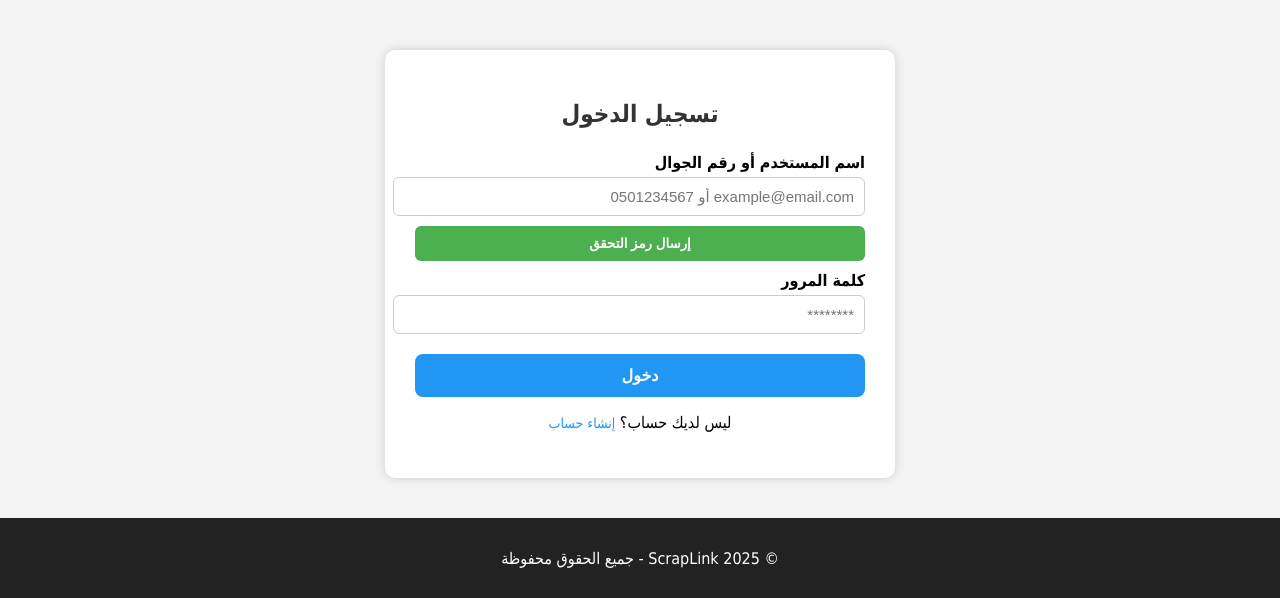
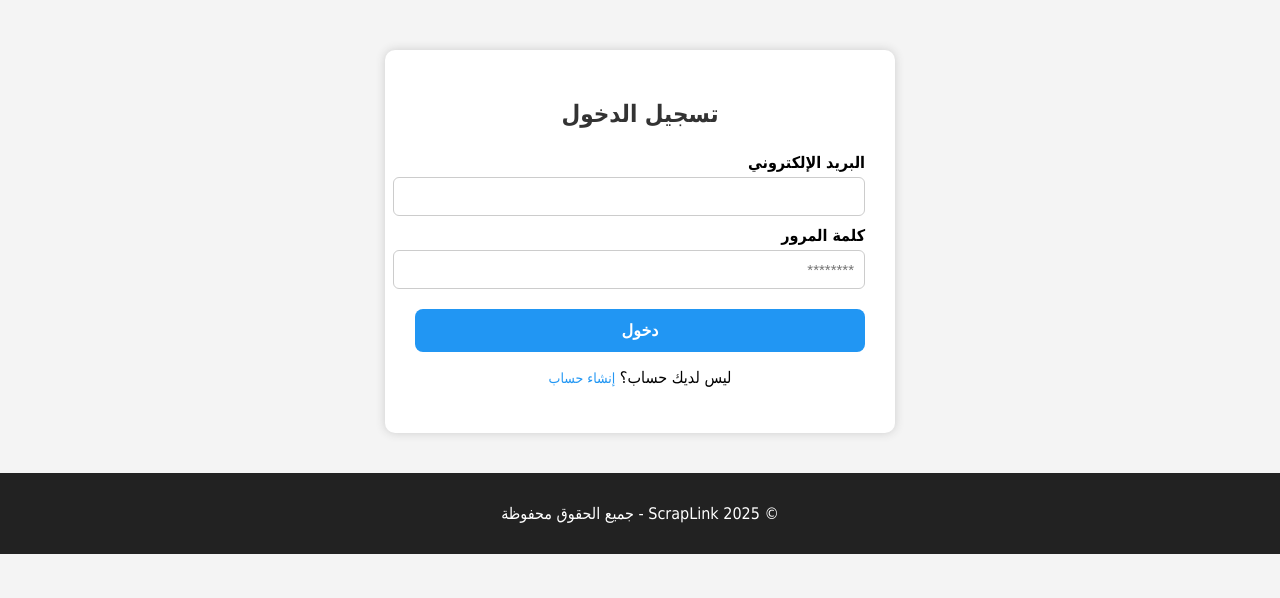
Before and after one commit to haninbnder/ekls, a Django app: page /login/ in a window 1280 px wide. Shown: the part 120-718 px from the top of the page. Run offline with Django 5.2, Linux system fonts and the light colour scheme.

Commit message:
تحديث CustomUser: حذف login بالجوال واعتماد البريد فقط

```diff
--- a/templates/accounts/login.html
+++ b/templates/accounts/login.html
@@ -32,18 +32,6 @@
     border-radius: 6px;
     border: 1px solid #ccc;
     font-size: 15px;
-  }
-
-  .otp-btn {
-    margin-top: 10px;
-    background: #4caf50;
-    color: white;
-    border: none;
-    padding: 10px;
-    width: 100%;
-    border-radius: 6px;
-    cursor: pointer;
-    font-weight: bold;
   }
 
   button[type="submit"] {
@@ -97,10 +85,8 @@
   <form method="post" novalidate>
     {% csrf_token %}
 
-    <label for="id_username">اسم المستخدم أو رقم الجوال</label>
-    {{ form.username }}
-
-    <button type="button" class="otp-btn" onclick="sendOTP()">إرسال رمز التحقق</button>
+    <label for="id_email">البريد الإلكتروني</label>
+    <input type="email" name="username" id="id_email" required>
 
     <label for="id_password">كلمة المرور</label>
     {{ form.password }}
@@ -112,16 +98,4 @@
     <p>ليس لديك حساب؟ <a href="{% url 'accounts:register' %}">إنشاء حساب</a></p>
   </div>
 </div>
-
-<script>
-  function sendOTP() {
-    const input = document.getElementById('id_username');
-    const identifier = input ? input.value : '';
-    if (/^05\d{8}$/.test(identifier)) {
-      alert("تم إرسال رمز التحقق إلى: " + identifier + " (واجهة فقط)");
-    } else {
-      alert("إذا كنت تدخل رقم جوال، يجب أن يبدأ بـ 05 ويتكون من 10 أرقام.");
-    }
-  }
-</script>
 {% endblock %}
```
Also changed, not shown: accounts/models.py (+12 -22 lines), accounts/migrations/0004_alter_customuser_options_and_more.py (added), db.sqlite3.
